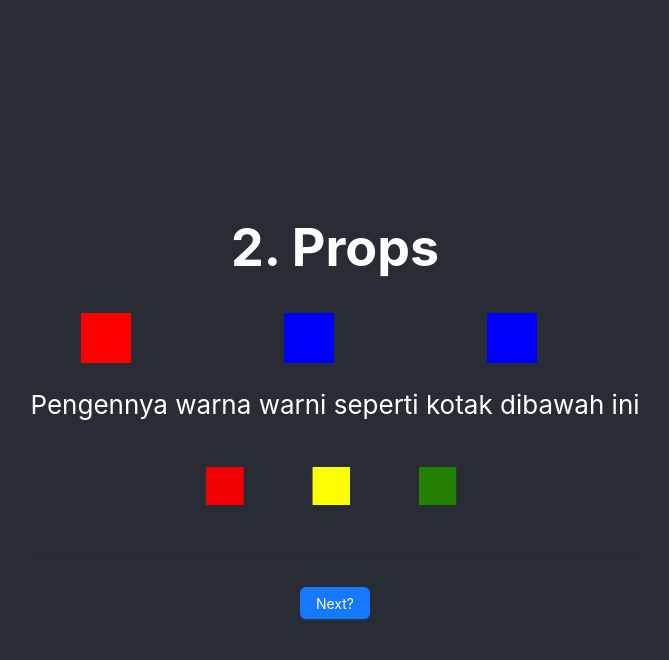
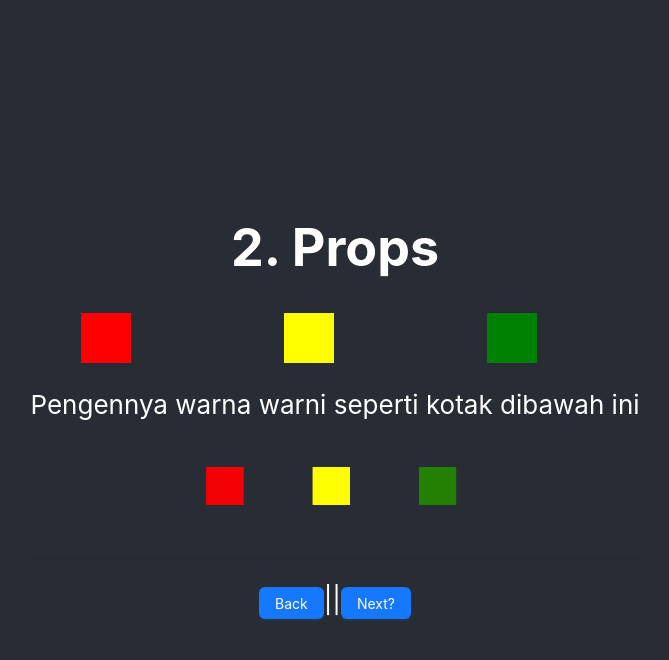
Before and after one commit to mardefasma/react-js-workshop-2022, a React (Create React App) app: page /task/game in a window 1280 px wide. Both pictures are taken after a click on the button "Next?". Shown: the top 660 px of the page, without its empty margins (305-974 px from the left). Built offline with nearby package versions, Linux system fonts and the light colour scheme.

Commit message:
workshop reactJS

```diff
--- a/src/components/TaskGame/components/Destructuring.js
+++ b/src/components/TaskGame/components/Destructuring.js
@@ -13,8 +13,8 @@ function Destructuring(props) {
 
   // TODO: Find the Bugs
   var color1 = colors.color1,
-    color2 = colors.color1,
-    color3 = colors.color1;
+    color2 = colors.color2,
+    color3 = colors.color3;
 
   return (
     <div>
--- a/src/components/TaskGame/components/Fetching.js
+++ b/src/components/TaskGame/components/Fetching.js
@@ -15,11 +15,11 @@ function Fetching(props) {
       .then((res) => res.json())
       .then((resJson) => {
         // TODO: Find the Bugs
-        const pokemonList = resJson;
+        const pokemonList = resJson.results;
 
         // TODO: Find the Bugs
         // setPokemonList will broken the page
-        // setPokemonList(pokemonList);
+        setPokemonList(pokemonList);
         console.log(pokemonList);
       });
   }, []);
--- a/src/components/TaskGame/components/Props.js
+++ b/src/components/TaskGame/components/Props.js
@@ -4,6 +4,10 @@ import Square from "./Square";
 function Props(props) {
   const handleNext = () => {
     props.setStep(2);
+  };
+
+  const handleBack = () => {
+    props.setStep(0);
   };
 
   var colors = {
@@ -24,17 +28,20 @@ function Props(props) {
           </Col>
           <Col span={4}>
             {/* TODO: Find the Bugs */}
-            <Square />
+            <Square backgroundColor={color2} />
           </Col>
           <Col span={4}>
-            {/* TODO: Find the Bugs */}
-            <Square />
+            <Square backgroundColor={color3} />
           </Col>
         </Row>
       </div>
       <p>Pengennya warna warni seperti kotak dibawah ini</p>
       <Image src="/destructuring.png" width="50%" />
       <Divider />
+      <Button onClick={handleBack} type="primary">
+        Back
+      </Button>
+      ||
       <Button onClick={handleNext} type="primary">
         Next?
       </Button>
--- a/src/components/TaskGame/components/UseEffect.js
+++ b/src/components/TaskGame/components/UseEffect.js
@@ -11,7 +11,7 @@ function UseEffect(props) {
   // TODO: Find the Bugs
   useEffect(() => {
     setCount(Math.random);
-  });
+  },[setCount]);
 
   return (
     <div>
--- a/src/components/TaskGame/components/UseState.js
+++ b/src/components/TaskGame/components/UseState.js
@@ -3,7 +3,7 @@ import { Button, Divider } from "antd";
 function UseState(props) {
   const handleNext = () => {
     // TODO: Find the Bugs
-    props.setStep(1);
+    props.setStep(3);
   };
 
   return (
--- a/src/components/TaskGame/components/UseStateClosure.js
+++ b/src/components/TaskGame/components/UseStateClosure.js
@@ -10,10 +10,7 @@ function UseStateClosure(props) {
 
   const handleClickAsync = () => {
     console.log("handlernya sudah onclick");
-    setTimeout(() => {
-      // TODO: Find the Bugs
       setCount(count + 1);
-    }, 1000);
   };
 
   return (
```
